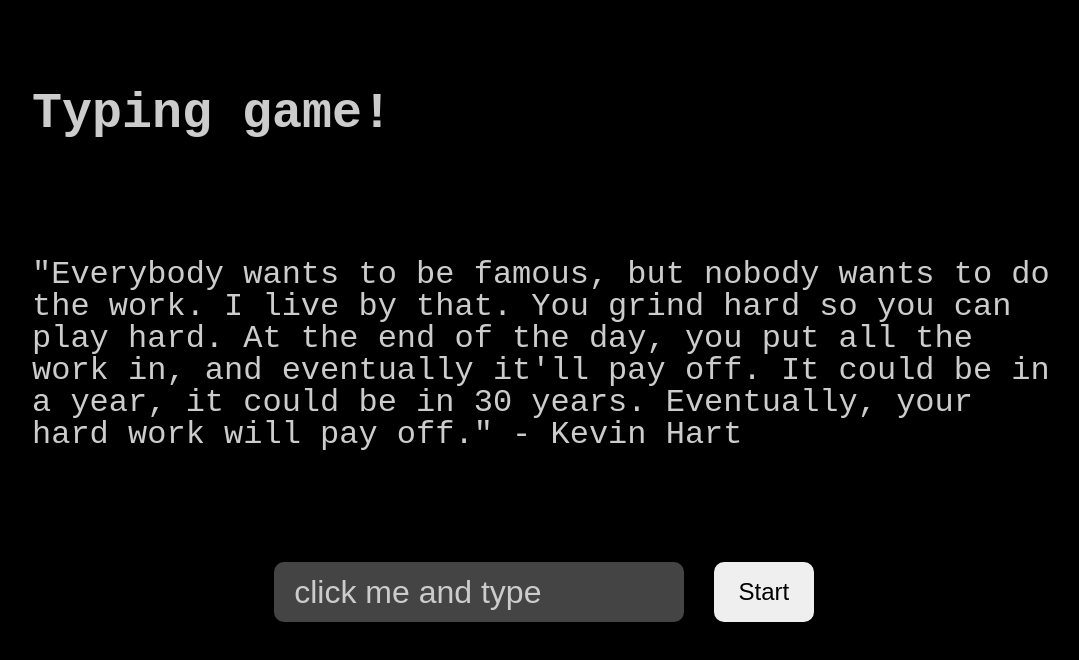
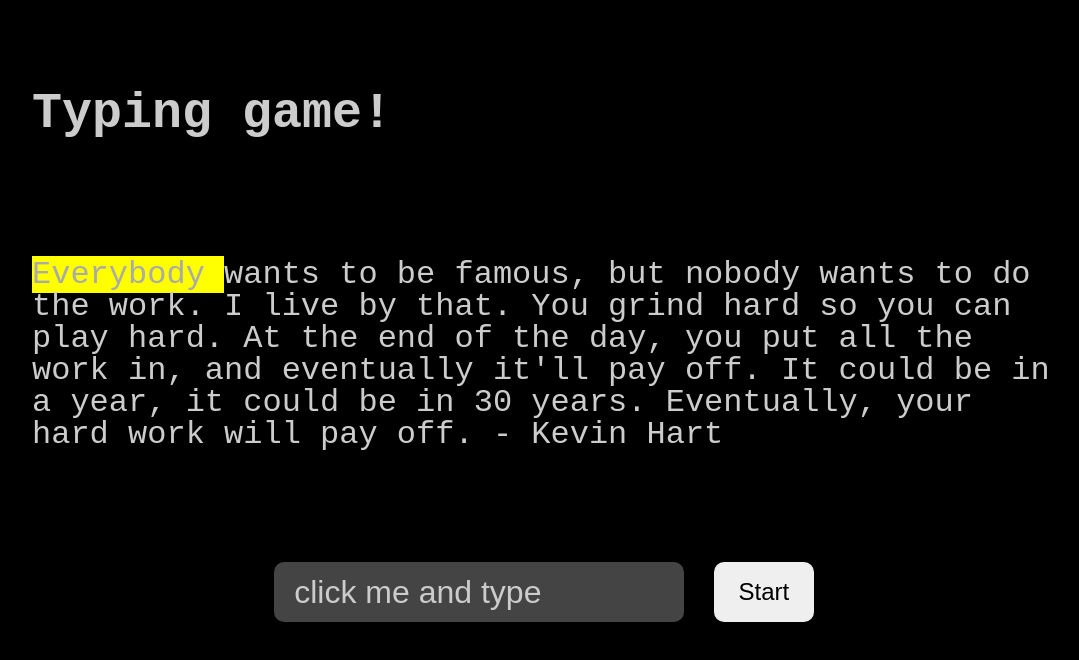
Before and after one commit to kkkeevvvin/Typing-Test, a plain HTML site: page index.html in a window 1280 px wide. Both pictures are taken after a click on the button "Start". Shown: the whole page, without its empty margins (96-1175 px from the left). Drawn offline with Linux system fonts and the light colour scheme.

Commit message:
copy script.js from the curriculum

```diff
--- a/index.html
+++ b/index.html
@@ -3,6 +3,7 @@
     <title>Typing game</title>
     <link rel="stylesheet" href="./resources/css/reset.css" />
     <link rel="stylesheet" href="./resources/css/style.css" />
+    <script async src="./resources/js/script.js"></script>
   </head>
   <body>
     <h1>Typing game!</h1>
@@ -11,17 +12,18 @@
       **start** to begin!
     </p> -->
     <p id="quote">
-      "Everybody wants to be famous, but nobody wants to do the work. I live by
-      that. You grind hard so you can play hard. At the end of the day, you put
-      all the work in, and eventually it'll pay off. It could be in a year, it
-      could be in 30 years. Eventually, your hard work will pay off." - Kevin
-      Hart
+
     </p>
     <!-- This will display our quote -->
     <p id="message"></p>
     <!-- This will display any status messages -->
     <div>
-      <input type="text" aria-label="current word" id="typed-value" placeholder="click me and type" />
+      <input
+        type="text"
+        aria-label="current word"
+        id="typed-value"
+        placeholder="click me and type"
+      />
       <!-- The textbox for typing -->
       <button type="button" id="start-button">Start</button>
       <!-- To start the game -->
--- a/resources/css/style.css
+++ b/resources/css/style.css
@@ -70,6 +70,7 @@ div {
 
 .highlight {
   background-color: yellow;
+  color: #aaa;
 }
 
 .error {
--- /dev/null
+++ b/resources/js/script.js
@@ -0,0 +1,90 @@
+// all of our quotes
+const quotes = [
+  "When you have eliminated the impossible, whatever remains, however improbable, must be the truth.",
+  "There is nothing more deceptive than an obvious fact.",
+  "I ought to know by this time that when a fact appears to be opposed to a long train of deductions it invariably proves to be capable of bearing some other interpretation.",
+  "I never make exceptions. An exception disproves the rule.",
+  "What one man can invent another can discover.",
+  "Nothing clears up a case so much as stating it to another person.",
+  "Education never ends, Watson. It is a series of lessons, with the greatest for the last.",
+  "Everybody wants to be famous, but nobody wants to do the work. I live by that. You grind hard so you can play hard. At the end of the day, you put all the work in, and eventually it'll pay off. It could be in a year, it could be in 30 years. Eventually, your hard work will pay off. - Kevin Hart",
+];
+// store the list of words and the index of the word the player is currently typing
+let words = [];
+let wordIndex = 0;
+// the starting time
+let startTime = Date.now();
+// page elements
+const quoteElement = document.getElementById("quote");
+const messageElement = document.getElementById("message");
+const typedValueElement = document.getElementById("typed-value");
+
+// fuctions here
+document.getElementById("start-button").addEventListener("click", () => {
+  console.log("get start button pressed.");
+  // get a quote
+  const quoteIndex = Math.floor(Math.random() * quotes.length);
+  const quote = quotes[quoteIndex];
+  // Put the quote into an array of words
+  words = quote.split(" ");
+  // reset the word index for tracking
+  wordIndex = 0;
+
+  // UI updates
+  // Create an array of span elements so we can set a class
+  const spanWords = words.map(function (word) {
+    return `<span>${word} </span>`;
+  });
+  // Convert into string and set as innerHTML on quote display
+  quoteElement.innerHTML = spanWords.join("");
+  // Highlight the first word
+  quoteElement.childNodes[0].className = "highlight";
+  // Clear any prior messages
+  messageElement.innerText = "";
+
+  // Setup the textbox
+  // Clear the textbox
+  typedValueElement.value = "";
+  // set focus
+  typedValueElement.focus();
+  // set the event handler
+
+  // Start the timer
+  startTime = new Date().getTime();
+});
+
+typedValueElement.addEventListener("input", () => {
+  // Get the current word
+  const currentWord = words[wordIndex];
+  // get the current value
+  const typedValue = typedValueElement.value;
+
+  if (typedValue === currentWord && wordIndex === words.length - 1) {
+    // end of sentence
+    // Display success
+    const elapsedTime = new Date().getTime() - startTime;
+    const message = `CONGRATULATIONS! You finished in ${
+      elapsedTime / 1000
+    } seconds.`;
+    messageElement.innerText = message;
+  } else if (typedValue.endsWith(" ") && typedValue.trim() === currentWord) {
+    // end of word
+    // clear the typedValueElement for the new word
+    typedValueElement.value = "";
+    // move to the next word
+    wordIndex++;
+    // reset the class name for all elements in quote
+    for (const wordElement of quoteElement.childNodes) {
+      wordElement.className = "";
+    }
+    // highlight the new word
+    quoteElement.childNodes[wordIndex].className = "highlight";
+  } else if (currentWord.startsWith(typedValue)) {
+    // currently correct
+    // highlight the next word
+    typedValueElement.className = "";
+  } else {
+    // error state
+    typedValueElement.className = "error";
+  }
+});
```
Also changed, not shown: script.js (deleted).
